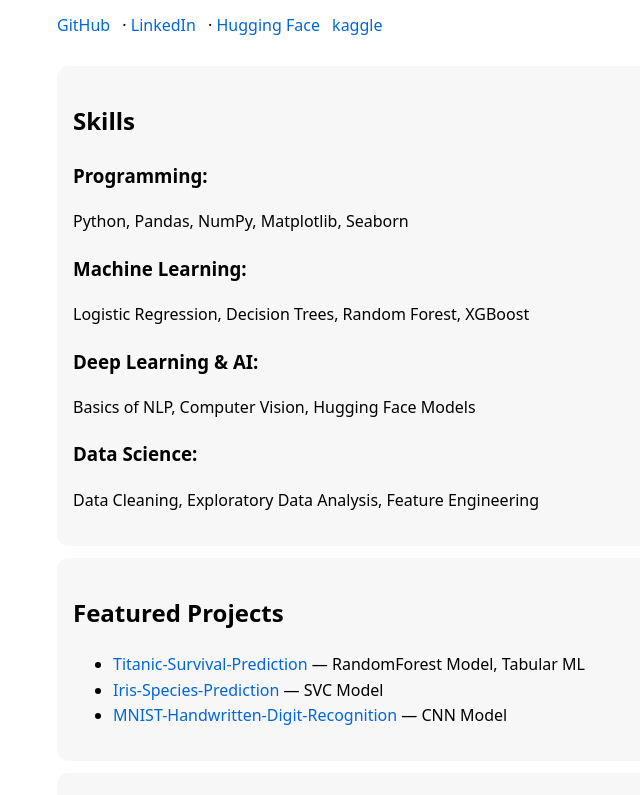
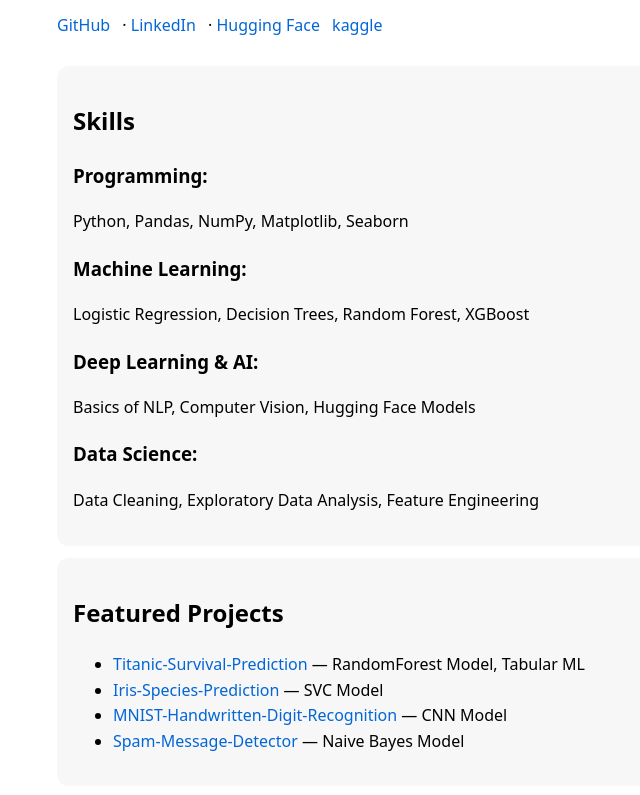
Before and after one commit to thiruselvan-mle/thiruselvan-mle.github.io, a plain HTML site: page index.html in a window 1280 px wide. Shown: the part 136-931 px from the top of the page, without its empty margins (133-773 px from the left). Drawn offline with Linux system fonts and the light colour scheme.

Commit message:
Add Spam-Classifier

```diff
--- a/index.html
+++ b/index.html
@@ -42,6 +42,7 @@
       <li><a href="https://github.com/thiruselvan-mle/Titanic-Survival-Prediction">Titanic-Survival-Prediction</a> — RandomForest Model, Tabular ML</li>
       <li><a href="https://github.com/thiruselvan-mle/Iris-Species-Prediction">Iris-Species-Prediction</a> — SVC Model</li>
       <li><a href="https://github.com/thiruselvan-mle/MNIST-Handwritten-Digit-Recognition">MNIST-Handwritten-Digit-Recognition</a> — CNN Model</li>
+      <li><a href="https://github.com/thiruselvan-mle/Spam-Message-Detection.git">Spam-Message-Detector</a> — Naive Bayes Model</li>
     </ul>
   </section>
 
```
